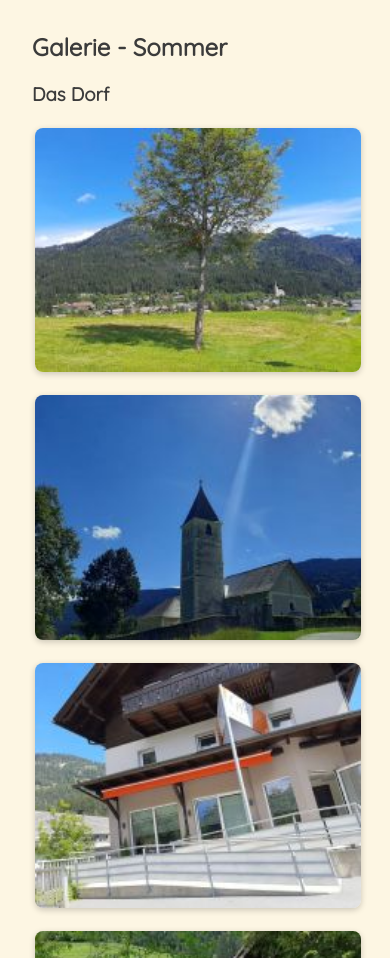
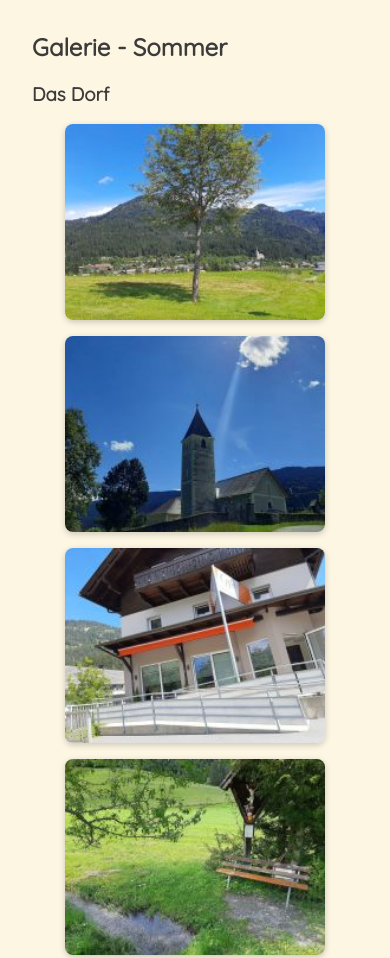
Before and after one commit to martinlesser10000/Homepage-Haus-Anna-Weissbriach, a plain HTML site: page index.html in a window 390 px wide. Shown: the part 2820-3778 px from the top of the page. Drawn offline with Linux system fonts and the light colour scheme.

Commit message:
Add files via upload

```diff
--- a/index.html
+++ b/index.html
@@ -153,8 +153,12 @@
         font-size: 2.5rem;
       }
       .gallery img {
-        width: 100%;
-        margin-bottom: 1rem;
+        /* width: 100%;
+       margin-bottom: 1rem;*/
+       width: 80%;
+    max-width: 300px;
+    margin: 0 auto 1rem;
+    display: block;
       }
       nav a {
         display: block;
```
